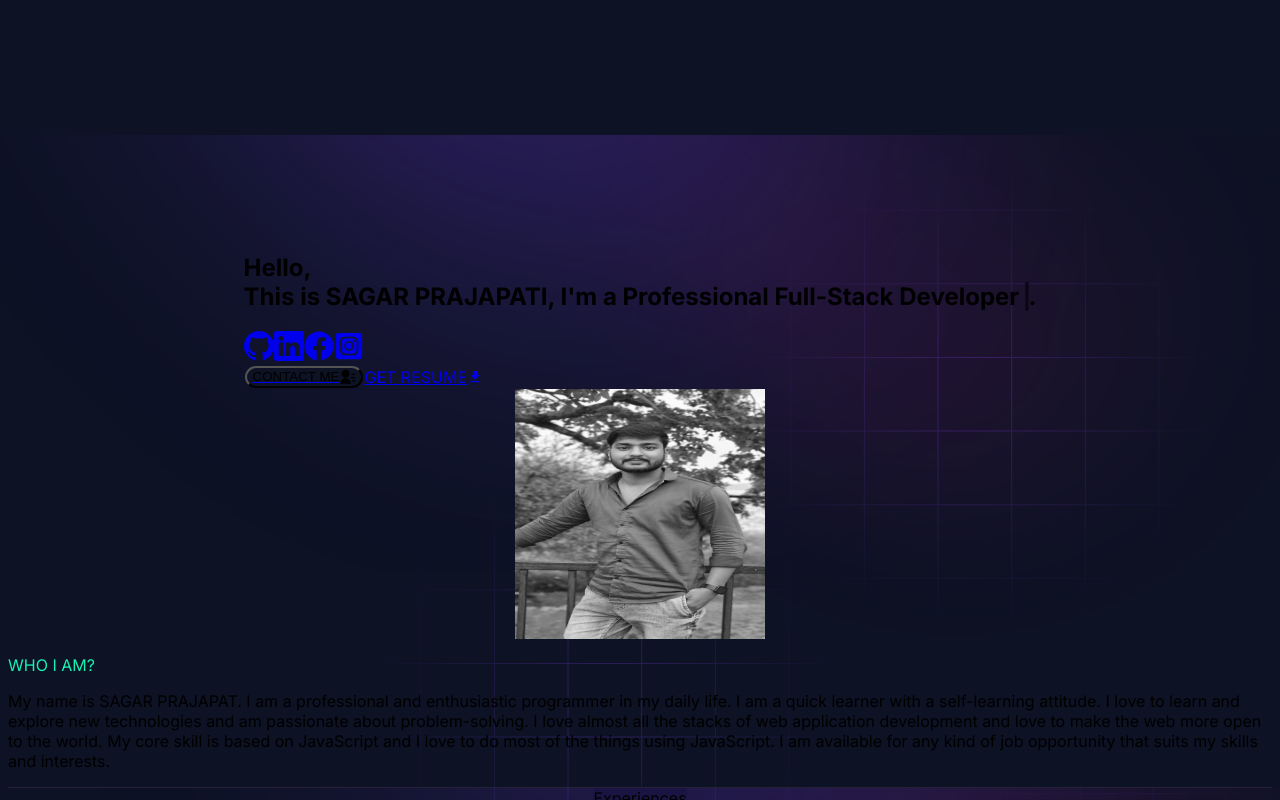
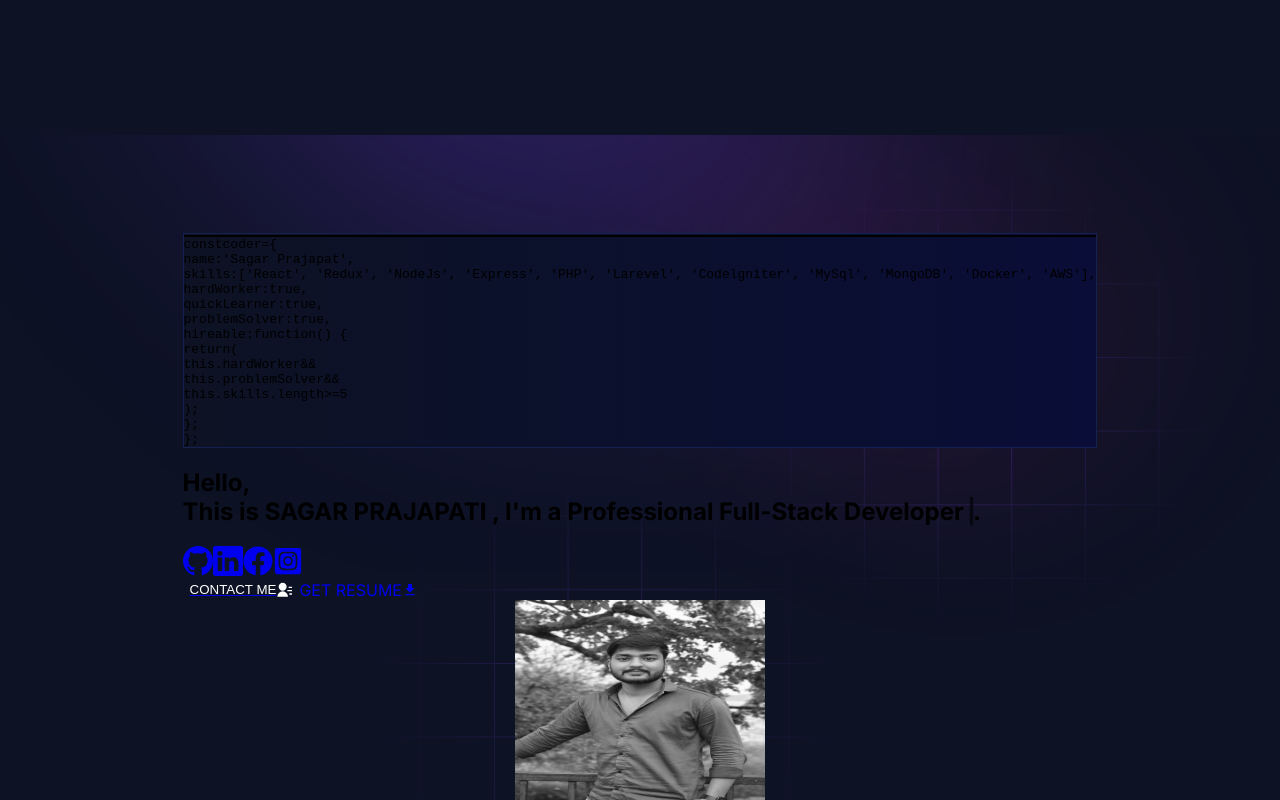
Before and after one commit to sagar-prajapat-coder/portfolio, a Next.js app: page / in a window 1280 px wide. Shown: the part 607-1407 px from the top of the page. Built offline with nearby package versions, Linux system fonts and the light colour scheme.

Commit message:
remove code add

```diff
--- a/app/components/homepage/hero-section/index.jsx
+++ b/app/components/homepage/hero-section/index.jsx
@@ -1,13 +1,13 @@
 // @flow strict
-"use client";
-
+"use client"
 import { personalData } from "@/utils/data/personal-data";
 import Image from "next/image";
 import Link from "next/link";
 import { BsGithub, BsLinkedin } from "react-icons/bs";
-import { FaFacebook, FaInstagramSquare } from "react-icons/fa";
+import { FaFacebook, FaInstagramSquare, FaTwitterSquare } from "react-icons/fa";
 import { MdDownload } from "react-icons/md";
 import { RiContactsFill } from "react-icons/ri";
+import { SiLeetcode } from "react-icons/si";
 import { Typewriter } from "react-simple-typewriter";
 
 function HeroSection() {
@@ -19,16 +19,15 @@ function HeroSection() {
         width={1572}
         height={795}
         className="absolute -top-[98px] -z-10"
-        priority
       />
 
       <div className="grid grid-cols-1 items-start lg:grid-cols-2 lg:gap-12 gap-y-8">
         <div className="order-2 lg:order-1 flex flex-col items-start justify-center p-2 pb-20 md:pb-10 lg:pt-10">
           <h1 className="text-3xl font-bold leading-10 text-white md:font-extrabold lg:text-[2.6rem] lg:leading-[3.5rem]">
             Hello, <br />
-            This is{" "}
-            <span className="text-pink-500">{personalData.name}</span>
-            {`, I'm a Professional `}
+            This is {' '}
+            <span className=" text-pink-500">{personalData.name}</span>
+            {` , I'm a Professional `}
             <span className="text-green-500 font-semibold">
               <Typewriter
                 words={personalData.roles}
@@ -44,43 +43,153 @@ function HeroSection() {
           </h1>
 
           <div className="my-12 flex items-center gap-5">
-            <Link href={personalData.github} target="_blank" className="text-pink-500 transition-all hover:scale-125 duration-300">
+            <Link
+              href={personalData.github}
+              target='_blank'
+              className="transition-all text-pink-500 hover:scale-125 duration-300"
+            >
               <BsGithub size={30} />
             </Link>
-            <Link href={personalData.linkedIn} target="_blank" className="text-pink-500 transition-all hover:scale-125 duration-300">
+            <Link
+              href={personalData.linkedIn}
+              target='_blank'
+              className="transition-all text-pink-500 hover:scale-125 duration-300"
+            >
               <BsLinkedin size={30} />
             </Link>
-            <Link href={personalData.facebook} target="_blank" className="text-pink-500 transition-all hover:scale-125 duration-300">
+            <Link
+              href={personalData.facebook}
+              target='_blank'
+              className="transition-all text-pink-500 hover:scale-125 duration-300"
+            >
               <FaFacebook size={30} />
             </Link>
-            <Link href={personalData.twitter} target="_blank" className="text-pink-500 transition-all hover:scale-125 duration-300">
+            <Link
+              href={personalData.twitter}
+              target='_blank'
+              className="transition-all text-pink-500 hover:scale-125 duration-300"
+            >
               <FaInstagramSquare size={30} />
             </Link>
           </div>
 
           <div className="flex items-center gap-3">
-            <Link href="#contact" className="bg-gradient-to-r from-violet-600 to-pink-500 p-[1px] rounded-full">
-              <button className="px-3 md:px-8 py-3 md:py-4 bg-[#0d1224] rounded-full text-xs md:text-sm font-semibold uppercase tracking-wider text-white flex items-center gap-1 hover:gap-3 transition-all">
+            <Link href="#contact" className="bg-gradient-to-r to-pink-500 from-violet-600 p-[1px] rounded-full transition-all duration-300 hover:from-pink-500 hover:to-violet-600">
+              <button className="px-3 text-xs md:px-8 py-3 md:py-4 bg-[#0d1224] rounded-full border-none text-center md:text-sm font-medium uppercase tracking-wider text-[#ffff] no-underline transition-all duration-200 ease-out  md:font-semibold flex items-center gap-1 hover:gap-3">
                 <span>Contact me</span>
                 <RiContactsFill size={16} />
               </button>
             </Link>
 
-            <Link
-              href={personalData.resume}
-              target="_blank"
-              className="flex items-center gap-1 hover:gap-3 rounded-full bg-gradient-to-r from-pink-500 to-violet-600 px-3 md:px-8 py-3 md:py-4 text-xs md:text-sm font-semibold uppercase tracking-wider text-white transition-all"
+            <Link className="flex items-center gap-1 hover:gap-3 rounded-full bg-gradient-to-r from-pink-500 to-violet-600 px-3 md:px-8 py-3 md:py-4 text-center text-xs md:text-sm font-medium uppercase tracking-wider text-white no-underline transition-all duration-200 ease-out hover:text-white hover:no-underline md:font-semibold" role="button" target="_blank" href={personalData.resume}
             >
               <span>Get Resume</span>
               <MdDownload size={16} />
             </Link>
           </div>
+
         </div>
-
-        {/* Right code block stays unchanged */}
+        <div className="order-1 lg:order-2 from-[#0d1224] border-[#1b2c68a0] relative rounded-lg border bg-gradient-to-r to-[#0a0d37]">
+          <div className="flex flex-row">
+            <div className="h-[1px] w-full bg-gradient-to-r from-transparent via-pink-500 to-violet-600"></div>
+            <div className="h-[1px] w-full bg-gradient-to-r from-violet-600 to-transparent"></div>
+          </div>
+          <div className="px-4 lg:px-8 py-5">
+            <div className="flex flex-row space-x-2">
+              <div className="h-3 w-3 rounded-full bg-red-400"></div>
+              <div className="h-3 w-3 rounded-full bg-orange-400"></div>
+              <div className="h-3 w-3 rounded-full bg-green-200"></div>
+            </div>
+          </div>
+          <div className="overflow-hidden border-t-[2px] border-indigo-900 px-4 lg:px-8 py-4 lg:py-8">
+            <code className="font-mono text-xs md:text-sm lg:text-base">
+              <div className="blink">
+                <span className="mr-2 text-pink-500">const</span>
+                <span className="mr-2 text-white">coder</span>
+                <span className="mr-2 text-pink-500">=</span>
+                <span className="text-gray-400">{'{'}</span>
+              </div>
+              <div>
+                <span className="ml-4 lg:ml-8 mr-2 text-white">name:</span>
+                <span className="text-gray-400">{`'`}</span>
+                <span className="text-amber-300">Sagar Prajapat</span>
+                <span className="text-gray-400">{`',`}</span>
+              </div>
+              <div className="ml-4 lg:ml-8 mr-2">
+                <span className=" text-white">skills:</span>
+                <span className="text-gray-400">{`['`}</span>
+                <span className="text-amber-300">React</span>
+                <span className="text-gray-400">{"', '"}</span>
+                <span className="text-amber-300">Redux</span>
+                <span className="text-gray-400">{"', '"}</span>
+                <span className="text-amber-300">NodeJs</span>
+                <span className="text-gray-400">{"', '"}</span>
+                <span className="text-amber-300">Express</span>
+                <span className="text-gray-400">{"', '"}</span>
+                <span className="text-amber-300">PHP</span>
+                <span className="text-gray-400">{"', '"}</span>
+                <span className="text-amber-300">Larevel</span>
+                <span className="text-gray-400">{"', '"}</span>
+                <span className="text-amber-300">Codelgniter</span>
+                <span className="text-gray-400">{"', '"}</span>
+                <span className="text-amber-300">MySql</span>
+                <span className="text-gray-400">{"', '"}</span>
+                <span className="text-amber-300">MongoDB</span>
+                <span className="text-gray-400">{"', '"}</span>
+                <span className="text-amber-300">Docker</span>
+                <span className="text-gray-400">{"', '"}</span>
+                <span className="text-amber-300">AWS</span>
+                <span className="text-gray-400">{"'],"}</span>
+              </div>
+              <div>
+                <span className="ml-4 lg:ml-8 mr-2 text-white">hardWorker:</span>
+                <span className="text-orange-400">true</span>
+                <span className="text-gray-400">,</span>
+              </div>
+              <div>
+                <span className="ml-4 lg:ml-8 mr-2 text-white">quickLearner:</span>
+                <span className="text-orange-400">true</span>
+                <span className="text-gray-400">,</span>
+              </div>
+              <div>
+                <span className="ml-4 lg:ml-8 mr-2 text-white">problemSolver:</span>
+                <span className="text-orange-400">true</span>
+                <span className="text-gray-400">,</span>
+              </div>
+              <div>
+                <span className="ml-4 lg:ml-8 mr-2 text-green-400">hireable:</span>
+                <span className="text-orange-400">function</span>
+                <span className="text-gray-400">{'() {'}</span>
+              </div>
+              <div>
+                <span className="ml-8 lg:ml-16 mr-2 text-orange-400">return</span>
+                <span className="text-gray-400">{`(`}</span>
+              </div>
+              <div>
+                <span className="ml-12 lg:ml-24 text-cyan-400">this.</span>
+                <span className="mr-2 text-white">hardWorker</span>
+                <span className="text-amber-300">&amp;&amp;</span>
+              </div>
+              <div>
+                <span className="ml-12 lg:ml-24 text-cyan-400">this.</span>
+                <span className="mr-2 text-white">problemSolver</span>
+                <span className="text-amber-300">&amp;&amp;</span>
+              </div>
+              <div>
+                <span className="ml-12 lg:ml-24 text-cyan-400">this.</span>
+                <span className="mr-2 text-white">skills.length</span>
+                <span className="mr-2 text-amber-300">&gt;=</span>
+                <span className="text-orange-400">5</span>
+              </div>
+              <div><span className="ml-8 lg:ml-16 mr-2 text-gray-400">{`);`}</span></div>
+              <div><span className="ml-4 lg:ml-8 text-gray-400">{`};`}</span></div>
+              <div><span className="text-gray-400">{`};`}</span></div>
+            </code>
+          </div>
+        </div>
       </div>
     </section>
   );
-}
+};
 
 export default HeroSection;
```
